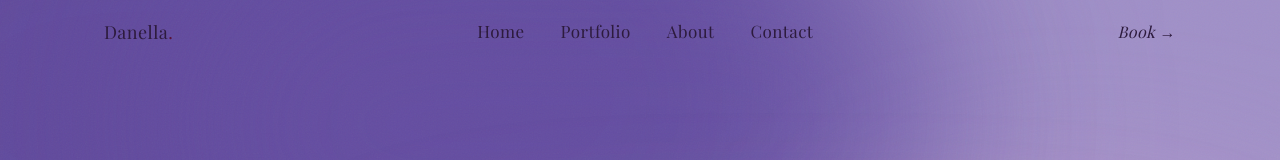
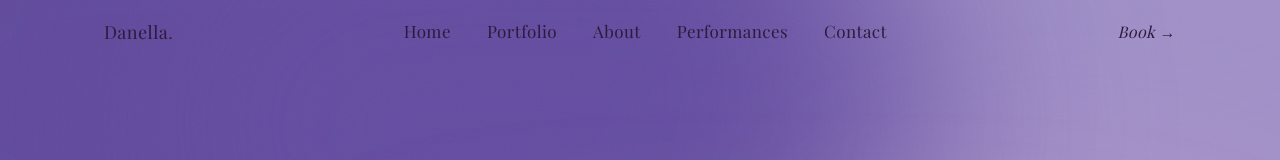
Before and after one commit to EnderGuardian25/dani-sings, a Next.js app: page / in a window 1280 px wide. Shown: the top 160 px of the page. Built offline with nearby package versions, Linux system fonts and the light colour scheme; no server answers; a web font is replaced by a local one.

Commit message:
New section added

```diff
--- a/app/page.tsx
+++ b/app/page.tsx
@@ -5,6 +5,7 @@ import FeaturedCovers from "@/components/FeaturedCovers";
 import Footer from "@/components/Footer";
 import Hero from "@/components/Hero";
 import Nav from "@/components/Nav";
+import Performances from "@/components/Performances";
 import { getSocialStats } from "@/lib/social-stats";
 
 // Revalidate the whole page once every 24 hours so follower counts stay fresh.
@@ -20,6 +21,7 @@ export default async function Page() {
       <Hero />
       <FeaturedCovers />
       <About liveStats={socialStats} />
+      <Performances />
       <CTA />
       <Footer />
     </main>
--- a/components/FeaturedCovers.tsx
+++ b/components/FeaturedCovers.tsx
@@ -72,7 +72,7 @@ export default function FeaturedCovers() {
 
         <div className="grid grid-cols-1 gap-8 sm:grid-cols-2">
           {covers.map((cover, i) => (
-            <FadeIn key={cover.postUrl} delay={i * 0.08}>
+            <FadeIn key={cover.postUrl} delay={i * 0.08} className="h-full">
               <CoverCard cover={cover} />
             </FadeIn>
           ))}
@@ -105,11 +105,11 @@ function CoverCard({ cover }: { cover: Cover }) {
       rel="noopener noreferrer"
       whileHover={{ y: -4 }}
       transition={{ duration: 0.35, ease: [0.22, 1, 0.36, 1] }}
-      className="group block overflow-hidden rounded-2xl shadow-soft ring-1 ring-white/30 focus:outline-none focus-visible:ring-2 focus-visible:ring-champagne"
+      className="group flex h-full flex-col overflow-hidden rounded-2xl shadow-soft ring-1 ring-white/30 focus:outline-none focus-visible:ring-2 focus-visible:ring-champagne"
       aria-label={`Watch ${cover.song} by ${cover.artist} on Instagram`}
     >
       {/* Placeholder art — full-bleed gradient with decorative music elements */}
-      <div className={`relative bg-gradient-to-br ${cover.gradient} aspect-[4/3] w-full overflow-hidden`}>
+      <div className={`relative shrink-0 bg-gradient-to-br ${cover.gradient} aspect-[4/3] w-full overflow-hidden`}>
 
         {/* Decorative rings */}
         <div className="absolute inset-0 flex items-center justify-center">
@@ -138,7 +138,7 @@ function CoverCard({ cover }: { cover: Cover }) {
       </div>
 
       {/* Caption card — inline style overrides .glass border-radius on the top corners */}
-      <div className="glass p-5" style={{ borderTopLeftRadius: 0, borderTopRightRadius: 0, border: "none" }}>
+      <div className="glass flex flex-1 flex-col p-5" style={{ borderTopLeftRadius: 0, borderTopRightRadius: 0, border: "none" }}>
         <div className="flex items-start justify-between gap-3">
           <div>
             <p className="font-display text-xl leading-tight text-aubergine">
@@ -152,10 +152,10 @@ function CoverCard({ cover }: { cover: Cover }) {
             →
           </span>
         </div>
-        <p className="mt-3 text-sm leading-relaxed text-aubergine/85">
+        <p className="mt-3 flex-1 text-sm leading-relaxed text-aubergine/85">
           {cover.caption}
         </p>
-        <p className="mt-3 text-[11px] uppercase tracking-wider2 text-champagne">
+        <p className="mt-4 text-[11px] uppercase tracking-wider2 text-champagne">
           View on Instagram →
         </p>
       </div>
--- a/components/Nav.tsx
+++ b/components/Nav.tsx
@@ -4,10 +4,11 @@ import { useEffect, useState } from "react";
 import { motion } from "framer-motion";
 
 const links = [
-  { href: "#home",      label: "Home" },
-  { href: "#portfolio", label: "Portfolio" },
-  { href: "#about",     label: "About" },
-  { href: "#contact",   label: "Contact" },
+  { href: "#home",         label: "Home" },
+  { href: "#portfolio",    label: "Portfolio" },
+  { href: "#about",        label: "About" },
+  { href: "#performances", label: "Performances" },
+  { href: "#contact",      label: "Contact" },
 ];
 
 export default function Nav() {
--- /dev/null
+++ b/components/Performances.tsx
@@ -0,0 +1,223 @@
+"use client";
+
+import Image from "next/image";
+import FadeIn from "./FadeIn";
+
+/**
+ * To add real photos to a performance, drop image files into
+ *   public/performances/
+ * and fill the `images` array with the filename, e.g.:
+ *   images: ["/performances/loft-may25-1.jpg", "/performances/loft-may25-2.jpg"]
+ * Up to 3 images per entry are displayed. Leave the array empty (or omit it)
+ * and the image row is hidden — no broken placeholders.
+ */
+
+type Performance = {
+  event: string;
+  venue: string;
+  date: string;
+  location: string;
+  type: "Live Set" | "Feature" | "Showcase" | "Collaboration" | "Open Mic";
+  link?: string;
+  images?: string[]; // paths under /public — up to 3
+};
+
+const performances: Performance[] = [
+  {
+    event: "Acoustic Evening at The Loft",
+    venue: "The Loft Sessions",
+    date: "May 2025",
+    location: "Colombo, Sri Lanka",
+    type: "Live Set",
+    images: [], // ← drop up to 3 image paths here
+  },
+  {
+    event: "Indie Showcase — Spring Edition",
+    venue: "Stage 44",
+    date: "March 2025",
+    location: "Colombo, Sri Lanka",
+    type: "Showcase",
+    images: [],
+  },
+  {
+    event: "Valentine's Night Live",
+    venue: "The Grand Ballroom",
+    date: "February 2025",
+    location: "Colombo, Sri Lanka",
+    type: "Feature",
+    images: [],
+  },
+  {
+    event: "New Year's Eve Open Mic",
+    venue: "Barefoot Garden Café",
+    date: "December 2024",
+    location: "Colombo, Sri Lanka",
+    type: "Open Mic",
+    images: [],
+  },
+  {
+    event: "Cover Night — Vol. 3",
+    venue: "Café Uga Escape",
+    date: "October 2024",
+    location: "Negombo, Sri Lanka",
+    type: "Live Set",
+    images: [],
+  },
+  {
+    event: "Arts & Music Festival",
+    venue: "Nelum Pokuna Amphitheatre",
+    date: "August 2024",
+    location: "Colombo, Sri Lanka",
+    type: "Showcase",
+    images: [],
+  },
+];
+
+const typePill: Record<Performance["type"], string> = {
+  "Live Set":      "bg-champagne/15 text-champagne",
+  "Feature":       "bg-aubergine/10 text-aubergine/80",
+  "Showcase":      "bg-plum/10      text-plum",
+  "Collaboration": "bg-champagne/10 text-champagne",
+  "Open Mic":      "bg-aubergine/10 text-aubergine/80",
+};
+
+export default function Performances() {
+  return (
+    <section id="performances" className="relative py-28 md:py-36">
+      <div className="hairline mx-auto mb-24 w-2/3 max-w-3xl" />
+      <div className="container-page">
+
+        {/* Section header */}
+        <FadeIn>
+          <div className="glass mb-14 flex flex-col gap-4 p-8 md:flex-row md:items-end md:justify-between">
+            <div>
+              <p className="text-[12px] uppercase tracking-wider2 text-champagne">
+                Live
+              </p>
+              <h2 className="mt-3 font-display text-4xl text-aubergine md:text-5xl">
+                Recent Performances
+              </h2>
+            </div>
+            <p className="max-w-xs text-sm text-aubergine/80">
+              A record of stages, rooms, and evenings — each one a song shared
+              with a room full of people.
+            </p>
+          </div>
+        </FadeIn>
+
+        {/* Timeline list */}
+        <div className="space-y-0">
+          {performances.map((p, i) => {
+            const imgs = (p.images ?? []).slice(0, 3);
+            return (
+              <FadeIn key={i} delay={i * 0.07}>
+                {/* Timeline row */}
+                <div className={`group relative flex ${i < performances.length - 1 ? "pb-12" : ""}`}>
+
+                  {/* Ghost spacer — keeps the card pushed right without affecting the line */}
+                  <div className="w-10 shrink-0" aria-hidden="true" />
+
+                  {/* Dot column — absolutely positioned so it spans card height + pb gap */}
+                  <div className="absolute inset-y-0 left-0 flex w-10 flex-col items-center">
+                    {i === 0 ? (
+                      /* First row: dot sits at the card's first content row */
+                      <div className="mt-[1.6rem] h-[10px] w-[10px] shrink-0 rounded-full bg-champagne ring-2 ring-champagne/25" />
+                    ) : (
+                      /* Later rows: bridge the gap from the prev row's line-end to this dot */
+                      <>
+                        <div className="h-[1.6rem] w-px bg-aubergine/15" />
+                        <div className="h-[10px] w-[10px] shrink-0 rounded-full bg-champagne ring-2 ring-champagne/25" />
+                      </>
+                    )}
+                    {/* Line from dot to bottom of row — spans the pb-12 gap too */}
+                    {i < performances.length - 1 && (
+                      <div className="mt-2 w-px flex-1 bg-aubergine/15" />
+                    )}
+                  </div>
+
+                  {/* Card */}
+                  <div className="glass mb-0 flex-1 overflow-hidden transition-shadow duration-300 group-hover:shadow-lift">
+
+                    {/* Main info row */}
+                    <div className="flex flex-col gap-3 p-6 sm:flex-row sm:items-start sm:justify-between">
+                      <div className="flex flex-col gap-1.5">
+                        <span className={`inline-block w-fit rounded-full px-2.5 py-0.5 text-[10px] font-medium uppercase tracking-wider ${typePill[p.type]}`}>
+                          {p.type}
+                        </span>
+                        <p className="font-display text-xl text-aubergine">
+                          {p.event}
+                        </p>
+                        <p className="text-sm text-aubergine/80">{p.venue}</p>
+                      </div>
+
+                      <div className="flex shrink-0 flex-col items-start gap-1 sm:items-end">
+                        <p className="font-display text-base text-aubergine">{p.date}</p>
+                        <p className="text-[12px] uppercase tracking-wider2 text-aubergine/80">
+                          {p.location}
+                        </p>
+                        {p.link && (
+                          <a
+                            href={p.link}
+                            target="_blank"
+                            rel="noopener noreferrer"
+                            className="mt-1 text-[11px] uppercase tracking-wider2 text-champagne hover:underline"
+                          >
+                            View event →
+                          </a>
+                        )}
+                      </div>
+                    </div>
+
+                    {/* Image gallery — only rendered when images are provided */}
+                    {imgs.length > 0 && (
+                      <div
+                        className={`grid gap-1 px-6 pb-6 ${
+                          imgs.length === 1
+                            ? "grid-cols-1"
+                            : imgs.length === 2
+                            ? "grid-cols-2"
+                            : "grid-cols-3"
+                        }`}
+                      >
+                        {imgs.map((src, j) => (
+                          <div
+                            key={j}
+                            className="relative aspect-[4/3] overflow-hidden rounded-lg"
+                          >
+                            <Image
+                              src={src}
+                              alt={`${p.event} — photo ${j + 1}`}
+                              fill
+                              className="object-cover transition-transform duration-500 group-hover:scale-[1.03]"
+                              sizes="(max-width: 768px) 50vw, 300px"
+                            />
+                          </div>
+                        ))}
+                      </div>
+                    )}
+                  </div>
+                </div>
+              </FadeIn>
+            );
+          })}
+        </div>
+
+        {/* Booking nudge */}
+        <FadeIn delay={0.15}>
+          <div className="mt-14 text-center">
+            <p className="mb-4 text-sm text-aubergine/80">
+              Interested in booking Danella for your event?
+            </p>
+            <a
+              href="#contact"
+              className="inline-flex items-center gap-2 rounded-full border border-aubergine/40 px-7 py-3 text-sm font-medium text-aubergine transition-all duration-300 hover:-translate-y-0.5 hover:bg-aubergine/10"
+            >
+              Get in Touch
+            </a>
+          </div>
+        </FadeIn>
+
+      </div>
+    </section>
+  );
+}
```
